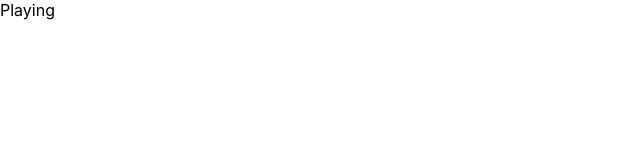
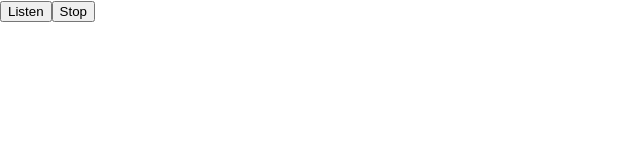
Before and after one commit to dienpham187294/NextjsTest, a Next.js app: page /sub/gamesence/playing in a window 1280 px wide. Shown: the top 160 px of the page, without its empty margins (0-640 px from the left). Built offline with nearby package versions, Linux system fonts and the light colour scheme.

Commit message:
adđ regconition in it

```diff
--- a/package.json
+++ b/package.json
@@ -10,7 +10,9 @@
     "mongodb": "^3.5.9",
     "next": "latest",
     "react": "^16.13.1",
-    "react-dom": "^16.13.1"
+    "react-dom": "^16.13.1",
+    "react-speech-recognition": "^3.8.0",
+    "regenerator-runtime": "^0.13.7"
   },
   "license": "MIT"
 }
--- a/pages/_app.js
+++ b/pages/_app.js
@@ -1,5 +1,5 @@
 import '../styles/globals.css'
-
+import 'regenerator-runtime/runtime'
 function MyApp({ Component, pageProps }) {
   return <Component {...pageProps} />
 }
--- /dev/null
+++ b/pages/components/helpers/Regcognition.js
@@ -0,0 +1,42 @@
+import React, { useEffect } from 'react';
+import SpeechRecognition, { useSpeechRecognition } from 'react-speech-recognition';
+
+let flag = true
+export default function Dictaphone() {
+    const { finalTranscript } = useSpeechRecognition();
+
+    useEffect(() => {
+        if (flag) {
+            if (!SpeechRecognition.browserSupportsSpeechRecognition()) {
+                return null;
+            }
+
+            if (!SpeechRecognition.browserSupportsSpeechRecognition()) {
+                console.log('Your browser does not support speech recognition software! Try Chrome desktop, maybe?');
+            }
+            console.log("Start")
+            SpeechRecognition.startListening({
+                continuous: true,
+                language: 'en-GB'
+            })
+            console.log("EndStart")
+            flag = false;
+        }
+
+    });
+    useEffect(
+        () => {
+            console.log(finalTranscript)
+        }, [finalTranscript]
+    )
+
+    return (
+        <>
+
+            <button onClick={SpeechRecognition.startListening}>Listen</button>
+            <button onClick={SpeechRecognition.stopListening}>Stop</button>
+            <p>{finalTranscript}</p>
+
+        </>
+    );
+};
--- a/pages/sub/gamesence/playing.js
+++ b/pages/sub/gamesence/playing.js
@@ -1,4 +1,4 @@
-
+import Dictaphone from "../../components/helpers/Regcognition"
 
 
 export default function Playing() {
@@ -6,7 +6,9 @@ export default function Playing() {
 
     return (
         <>
-            Playing
+            <div>
+                <Dictaphone />
+            </div>
         </>
     )
 }
```
Also changed, not shown: pages/components/heplpers/Regcognition.js (deleted, +0 -10 lines), 1 other file (tests, documents, lock files or other folders).
